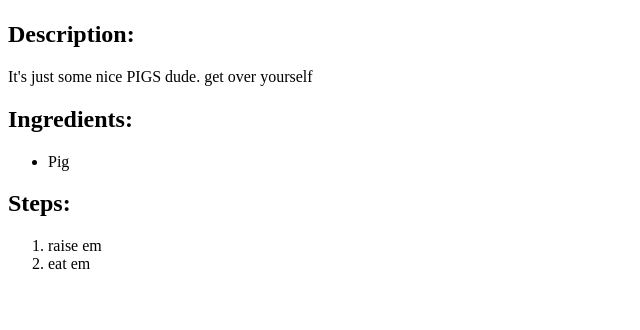
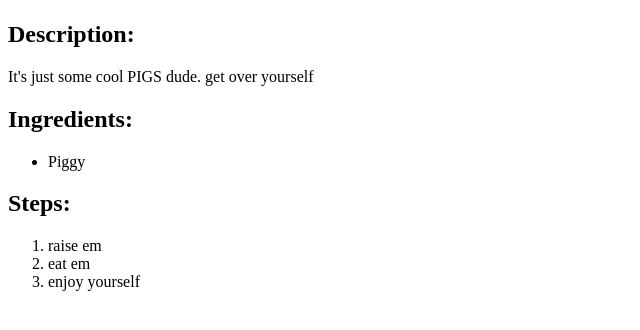
Before and after one commit to andreaszetter/odin-recipes, a plain HTML site: page recipes/pigs.html in a window 1280 px wide. Shown: the part 270-600 px from the top of the page, without its empty margins (0-640 px from the left). Drawn offline with Linux system fonts and the light colour scheme.

Commit message:
Added an item to the "steps" list

```diff
--- a/recipes/pigs.html
+++ b/recipes/pigs.html
@@ -9,16 +9,17 @@
     <h1>PIGS</h1>
     <img src="../images/download.jpeg" alt="cool beans">
     <h2>Description:</h2>
-    <p>It's just some nice PIGS dude. get over yourself</p>
+    <p>It's just some cool PIGS dude. get over yourself</p>
     <h2>Ingredients:</h2>
     <ul>
-        <li>Pig</li>
+        <li>Piggy</li>
     </ul>
 
     <h2>Steps:</h2>
     <ol>
         <li>raise em</li>
         <li>eat em</li>
+        <li>enjoy yourself</li>
     </ol>
 </body>
 </html>
```
